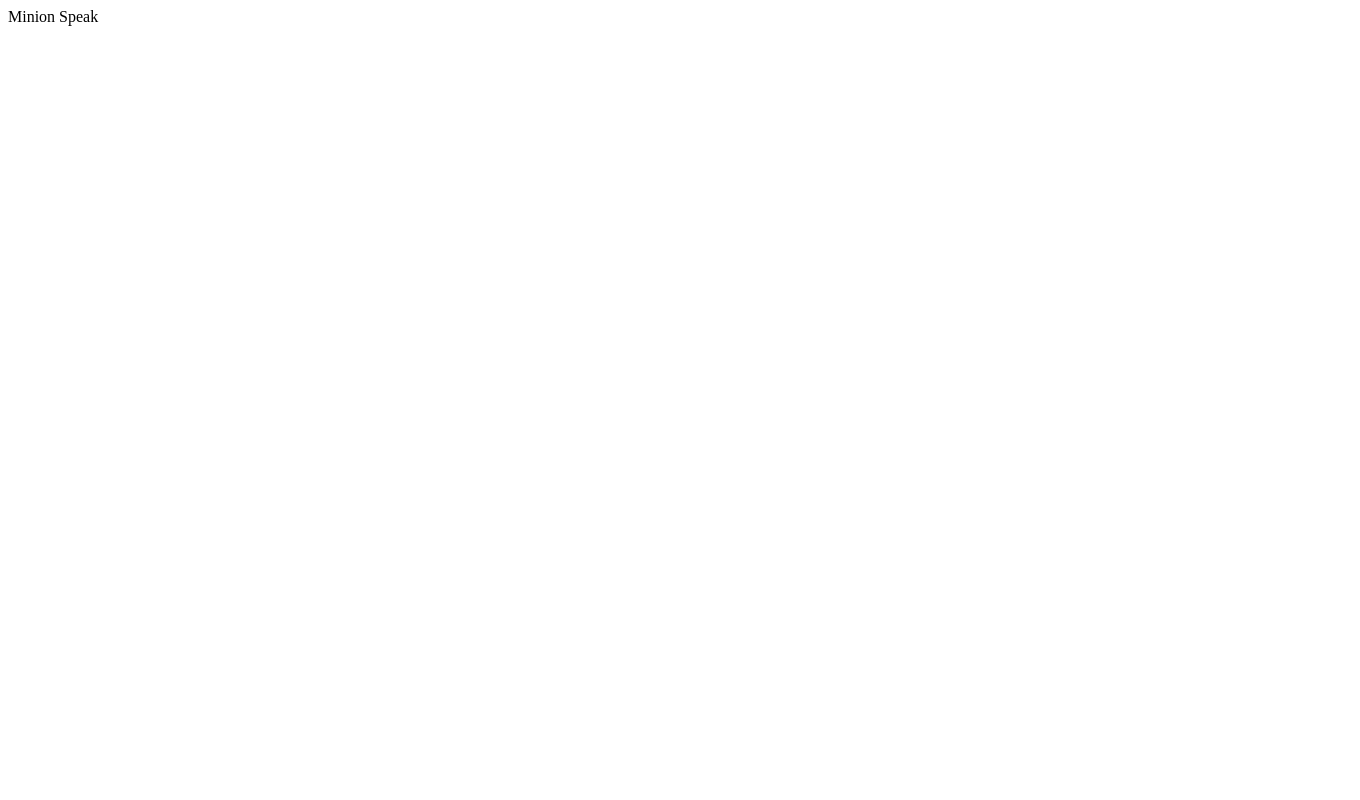
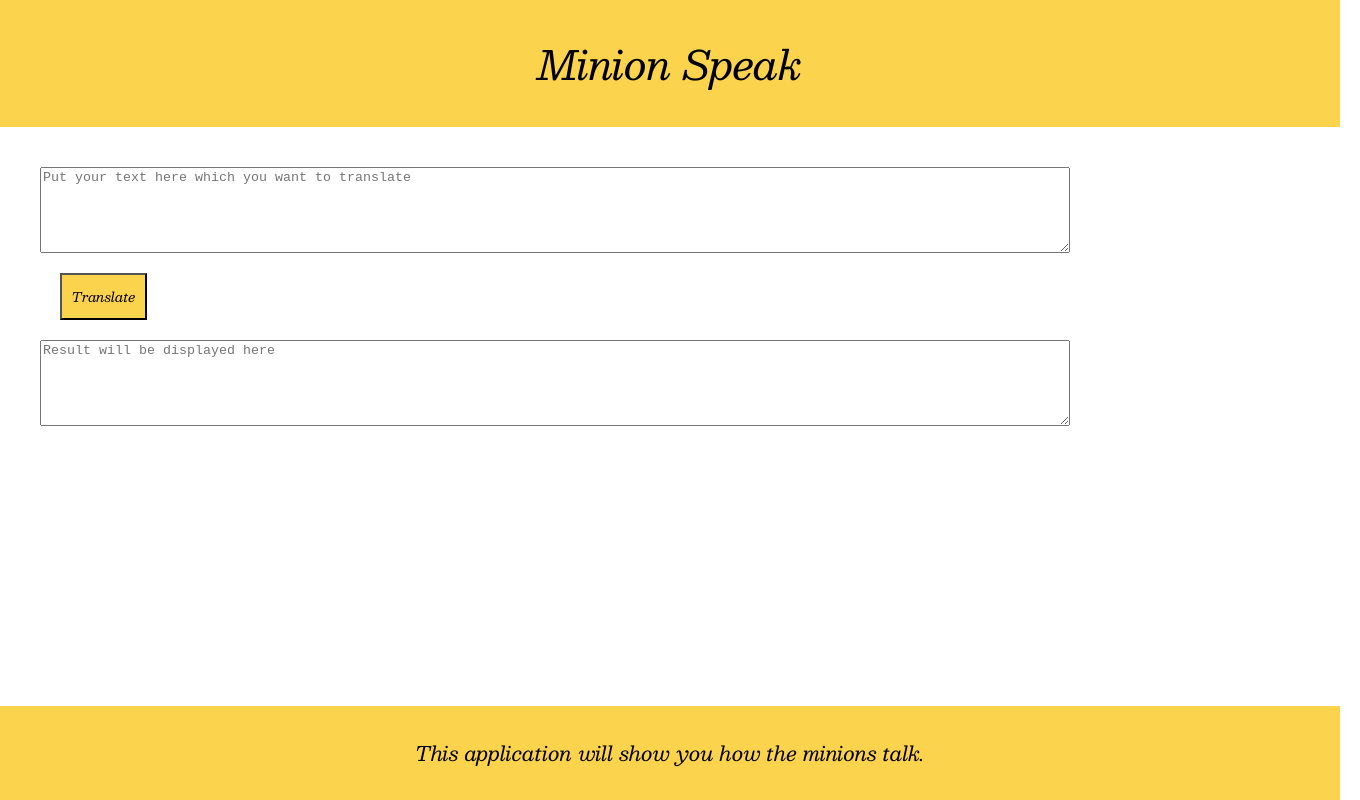
Before and after one commit to mnath30/Minion-Speak, a plain HTML site: page index.html in a window 1280 px wide. Shown: the whole page, 1360 px wide, since content can reach past the window. Drawn offline with nearby package versions, Linux system fonts and the light colour scheme.

Commit message:
style: Created the header, footer and content styling

```diff
--- a/index.html
+++ b/index.html
@@ -5,10 +5,18 @@
     <meta http-equiv="X-UA-Compatible" content="IE=edge">
     <meta name="viewport" content="width=device-width, initial-scale=1.0">
     <link rel="stylesheet" href="style.css">
+
     <title>Minion Speak</title>
 </head>
 <body>
-    <header>Minion Speak</header>
+    <header class="banner">Minion Speak</header>
+    <div class="main">
+        <textarea id="input-text" class="textbox" placeholder="Put your text here which you want to translate"></textarea>
+        <button id="btn-translate" class="button">Translate</button>
+        <textarea id="result" class="textbox" placeholder="Result will be displayed here"></textarea>
 
+    </div>
+    <footer class="banner">This application will show you how the minions talk.</footer>
+    <script type="text/javascript" src="script.js"></script>
 </body>
 </html>
--- a/script.js
+++ b/script.js
@@ -0,0 +1,9 @@
+const inputText=document.querySelector("#input-text");
+const btn=document.querySelector("#btn-translate");
+const result=document.querySelector("#result");
+
+btn.addEventListener("click",display);
+
+function display(){ console.log(inputText.value);
+    result.innerText=inputText.value;
+}
--- a/style.css
+++ b/style.css
@@ -0,0 +1,52 @@
+@import url('https://fonts.googleapis.com/css2?family=Besley:ital@1&display=swap');
+
+:root{
+    --primary-color: #FCD34D;
+}
+body{
+    padding: 0 0 60px 0 ;
+    margin: 0;
+    font-family: 'Besley', 'serif';
+}
+
+.banner{
+    background-color: var(--primary-color);
+    margin: auto;
+    padding:30px;
+    text-align: center;
+    width: 100%;
+    display: block;
+
+}
+.main{
+    width:100%;
+    padding:40px;
+    margin: auto;
+
+}
+.textbox{
+    display:block;
+    width:80%;
+    min-height: 80px;
+
+}
+.button{
+    display: block;
+    background-color: #FCD34D;
+    padding: 10px;
+    width: min-content;
+    margin: 20px;
+    cursor: pointer;
+    font-family: 'Besley','serif';
+
+}
+header{
+
+    display: block;
+    font-size: 40px;
+}
+footer{
+    position: fixed;
+    font-size: 20px;
+    bottom:0;
+}
```
